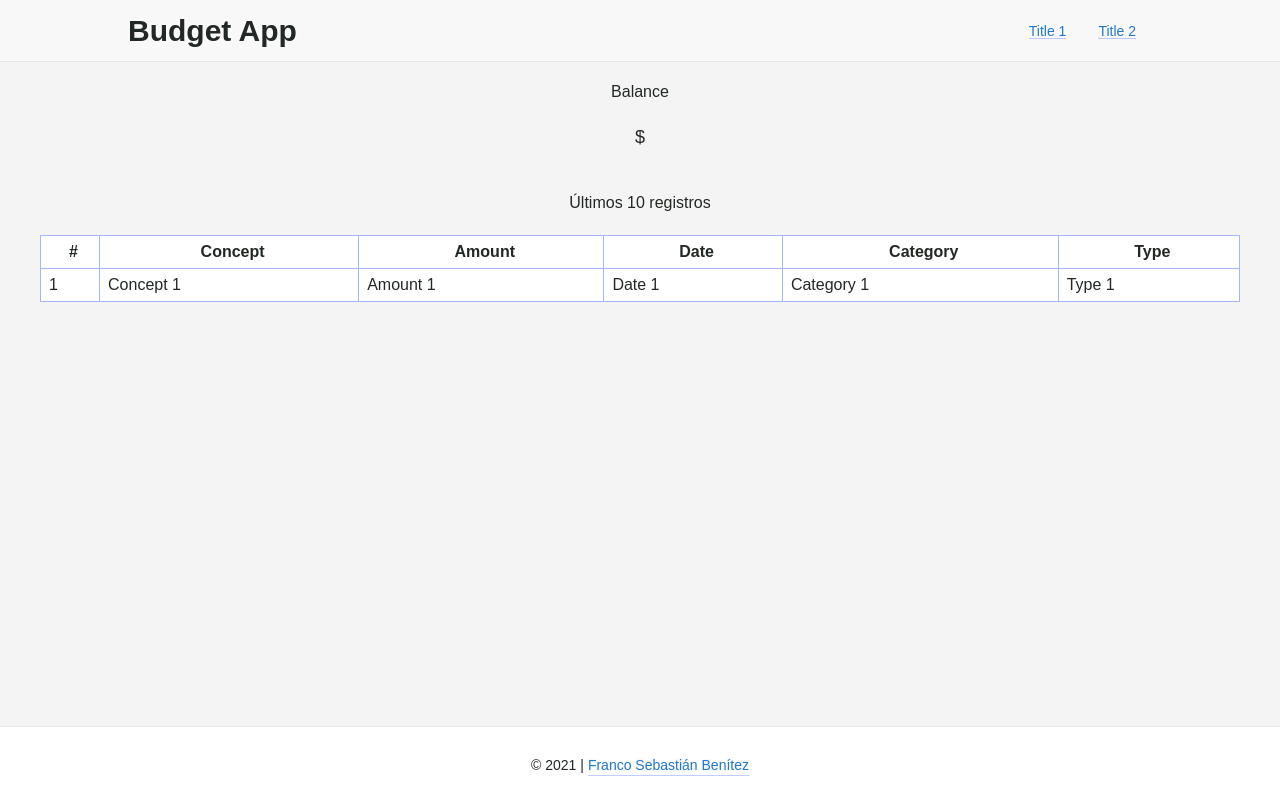
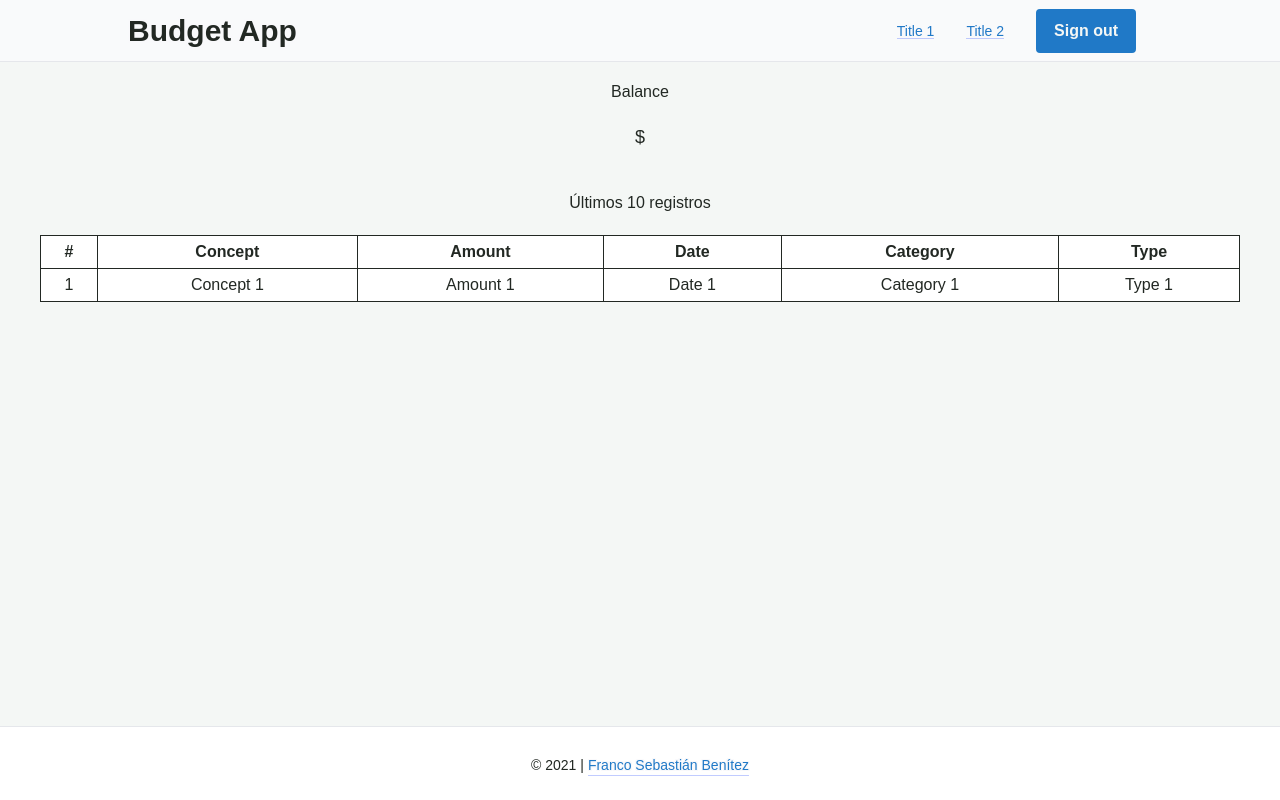
Before and after one commit to francosbenitez/full-stack-challenge-client, a React (Create React App) app: page / in a window 1280 px wide. Built offline with nearby package versions, Linux system fonts and the light colour scheme.

Commit message:
style: add sign-out button & improve table style

```diff
--- a/package.json
+++ b/package.json
@@ -7,6 +7,7 @@
     "@testing-library/jest-dom": "^5.11.4",
     "@testing-library/react": "^11.1.0",
     "@testing-library/user-event": "^12.1.10",
+    "axios": "^0.21.4",
     "react": "^17.0.2",
     "react-dom": "^17.0.2",
     "react-scripts": "4.0.3",
--- a/src/components/Balance.jsx
+++ b/src/components/Balance.jsx
@@ -15,22 +15,22 @@ const Balance = () => {
                     <table class="w-full">
                         <thead>
                             <tr class="bg-white">
-                                <th class="pl-2 pt-1 pb-1 border border-indigo-300">#</th>
-                                <th class="pl-2 pt-1 pb-1 border border-indigo-300">Concept</th>
-                                <th class="pl-2 pt-1 pb-1 border border-indigo-300">Amount</th>
-                                <th class="pl-2 pt-1 pb-1 border border-indigo-300">Date</th>
-                                <th class="pl-2 pt-1 pb-1 border border-indigo-300">Category</th>
-                                <th class="pl-2 pt-1 pb-1 border border-indigo-300">Type</th>
+                                <th class="p-1 border border-text">#</th>
+                                <th class="p-1 border border-text">Concept</th>
+                                <th class="p-1 border border-text">Amount</th>
+                                <th class="p-1 border border-text">Date</th>
+                                <th class="p-1 border border-text">Category</th>
+                                <th class="p-1 border border-text">Type</th>
                             </tr>
                         </thead>
-                        <tbody>
+                        <tbody class="text-center">
                             <tr class="bg-white">
-                            <td class="pl-2 pt-1 pb-1 border border-indigo-300" tableHeadData="#">1</td>
-                            <td class="pl-2 pt-1 pb-1 border border-indigo-300" tableHeadData="Concept">Concept 1</td>
-                            <td class="pl-2 pt-1 pb-1 border border-indigo-300" tableHeadData="Amount">Amount 1</td>
-                            <td class="pl-2 pt-1 pb-1 border border-indigo-300" tableHeadData="Date">Date 1</td>
-                            <td class="pl-2 pt-1 pb-1 border border-indigo-300" tableHeadData="Category">Category 1</td>
-                            <td class="pl-2 pt-1 pb-1 border border-indigo-300" tableHeadData="Type">Type 1</td>
+                            <td class="p-1 border border-text" tableHeadData="#">1</td>
+                            <td class="p-1 border border-text" tableHeadData="Concept">Concept 1</td>
+                            <td class="p-1 border border-text" tableHeadData="Amount">Amount 1</td>
+                            <td class="p-1 border border-text" tableHeadData="Date">Date 1</td>
+                            <td class="p-1 border border-text" tableHeadData="Category">Category 1</td>
+                            <td class="p-1 border border-text" tableHeadData="Type">Type 1</td>
                             </tr>
                         </tbody>
                     </table>
--- a/src/components/layout/Navbar.jsx
+++ b/src/components/layout/Navbar.jsx
@@ -2,7 +2,7 @@ import React from 'react';
 
 const Navbar = () => {
     return (
-        <header className="px-10 md:px-32 flex justify-between flex-wrap items-center py-2 bg-opacity-70 top-0 fixed w-screen z-10 bg-gray-50 border-b dark:border-darkergrey border-gray-200 dark:bg-black">
+        <header className="px-10 md:px-32 flex justify-between flex-wrap items-center py-2 top-0 fixed w-screen z-10 bg-gray-50 border-b dark:border-darkergrey border-gray-200 dark:bg-black">
             <div className="flex flex-row">
                 <h1 className="text-3xl font-bold">
                     <a href="/" className="logo">
@@ -28,17 +28,22 @@ const Navbar = () => {
                         <li className="grid lg:block gap-5">
                             <span>
                                 <a href="/#"
-                                    className="text-sm font-medium lg:m-4 lg:inline"
+                                    className="text-sm font-medium lg:mx-4 lg:inline"
                                 >
                                 Title 1
                                 </a>
                             </span>
-                            <span className="mt:4 pb-5">
+                            <span>
                                 <a href="/#"
-                                    className="text-sm font-medium lg:m-4 lg:inline"
+                                    className="text-sm font-medium lg:mx-4 lg:inline"
                                 >
                                 Title 2
                                 </a>
+                            </span>
+                            <span>
+                                <button className="lg:mx-4 bg-primary border-2 border-primary border-opacity-100 hover:bg-background text-background hover:text-primary font-bold py-2 px-4 rounded">
+                                    Sign out
+                                </button>
                             </span>
                         </li>
                     </ul>
--- a/src/index.css
+++ b/src/index.css
@@ -46,7 +46,7 @@ html,
 body {
   padding: 0;
   margin: 0;
-  background-color: #F4F4F4;
+  background-color: var(--background);
   scroll-behavior: smooth;
 }
 
```
Also changed, not shown: 1 other file (tests, documents, lock files or other folders).
